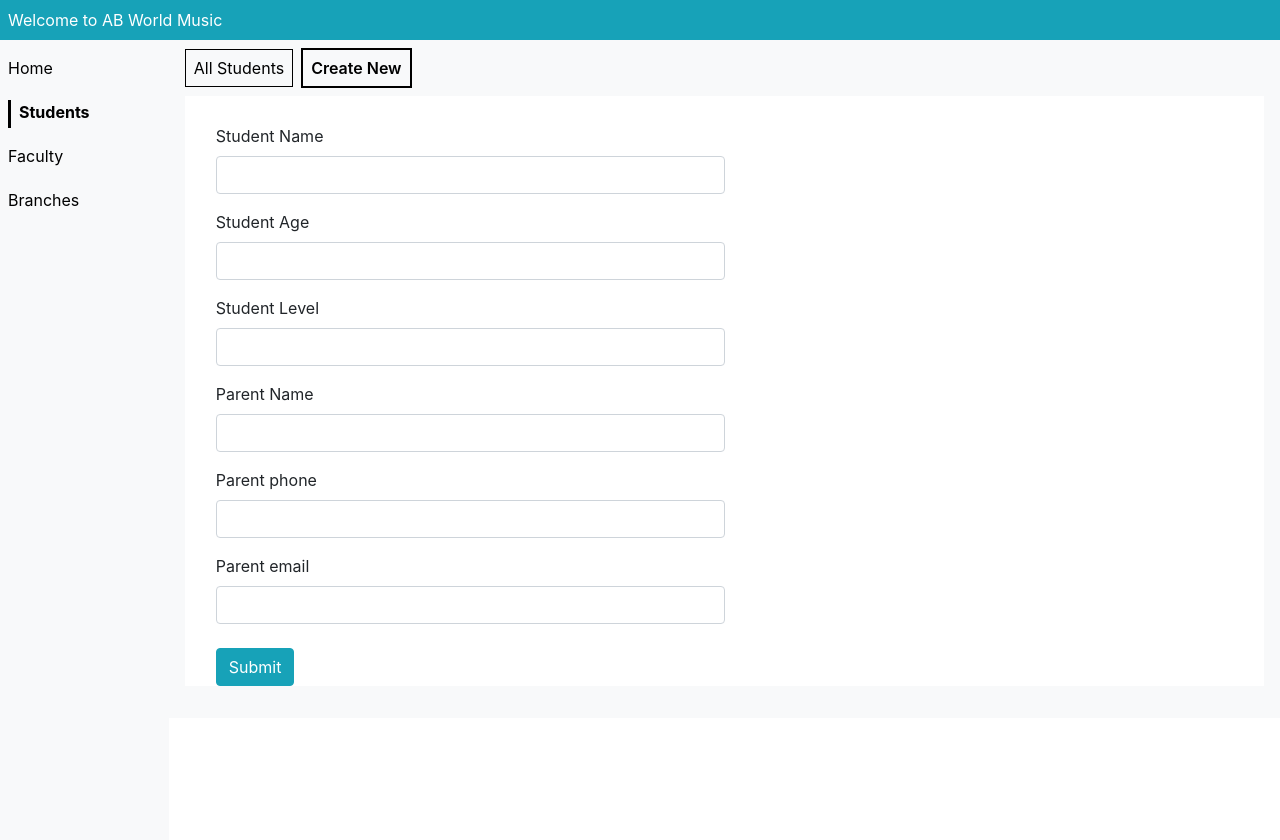
After one commit to AbworldMusic/AbWorldMusicApp, a PHP site: page /test.php in a window 1280 px wide, after a click on "Create New". The commit adds this page. Run offline with PHP 8.4, Linux system fonts and the light colour scheme; some libraries are stand-ins or nearby versions.

Commit message:
CRUD for students

```diff
--- a/style.css
+++ b/style.css
@@ -12,6 +12,10 @@
     color: black;
     text-decoration: none;
 }
+.sub-nav:hover{
+    color: black;
+    text-decoration: none;
+}
 .nav-item.active{
     font-weight: bold;
     border-left: 3px solid black;
@@ -19,11 +23,12 @@
 }
 .sub-nav{
     display: inline;
-    border: 1px solid grey;
+    border: 1px solid black;
+    color: black !important;
 }
 .sub-nav.active{
     font-weight: 600;
-    border: 2px solid grey;
+    border: 2px solid black;
 }
 @media  screen and (max-width: 520px) {
     .nav-bar{
--- /dev/null
+++ b/test.php
@@ -0,0 +1,66 @@
+
+
+<?php
+include_once('header.php');
+include_once('db.php');
+
+?>
+<title>Student</title>
+<div class="d-flex h-100 w-100">
+    <div class='p-2 bg-light nav-bar h-100'>
+        <div class="flex-column h-100 w-100 py-2">
+            <a href="admin_home.php" class='nav-item  pb-1 mb-3'>Home</a>
+            <a href="students.php" class='nav-item active pb-1 mb-3'>Students</a>
+            <a href="faculty.php" class='nav-item pb-1 mb-3'>Faculty</a>
+            <a href="branches.php" class='nav-item  pb-1 mb-3'>Branches</a>
+        </div>
+    </div>
+    <div class="h-100 w-100">
+        <div class="w-100 bg-light p-3">
+        <ul class="nav nav-pills mb-3" id="pills-tab" role="tablist">
+            <li class="">
+                <a class="sub-nav active p-2 mr-2" id="pills-all-tab" data-toggle="pill" href="#pills-all" role="tab" aria-controls="pills-home" aria-selected="true">All Students</a>
+            </li>
+            <li class="">
+                <a class="sub-nav p-2" id="pills-new-tab" data-toggle="pill" href="#pills-new" role="tab" aria-controls="pills-profile" aria-selected="false">Create New</a>
+            </li>
+        </ul>
+        <div class="tab-content" id="pills-tabContent">
+            <div class="tab-pane fade show active" id="pills-all" role="tabpanel" aria-labelledby="pills-home-tab">
+
+            </div>
+            <div class="tab-pane fade" id="pills-profile" role="tabpanel" aria-labelledby="pills-all-tab">
+
+            </div>
+            <div class="tab-pane fade bg-white" id="pills-new" role="tabpanel" aria-labelledby="pills-new-tab">
+                <div class="m-3 pt-4  col-sm-12 col-lg-6">
+                    <form action="post" class='form-group'>
+                        <label for="studentName" class="font-label mt-1">Student Name</label>
+                        <input id="studentName" type="text" class="form-control"/>
+
+                        <label for="studentAge" class="font-label mt-3">Student Age</label>
+                        <input id="studentAge" type="number" min=0 max=120 class="form-control"/>
+
+                        <label for="studentLevel" class="font-label mt-3">Student Level</label>
+                        <input id="studentLevel" type="number" min=0 max=20  class="form-control"/>
+
+                        <label for="parentName" class="font-label mt-3">Parent Name</label>
+                        <input id="parentName" type="text" class="form-control"/>
+
+                        <label for="parentPhone" class="font-label mt-3">Parent phone</label>
+                        <input id="parentPhone" type="number" min=1000000000 max=9999999999 class="form-control"/>
+
+                        <label for="parentEmail" class="font-label mt-3">Parent email</label>
+                        <input id="parentEmail" type="email" class="form-control"/>
+
+                        <button type="submit" class="btn btn-info mt-4">Submit</button>
+                    </form>
+                </div>
+            </div>
+        </div>
+
+
+        </div>
+
+    </div>
+</div>
```
Also changed, not shown: add_new_student.php (added, +22 -0 lines), delete_student.php (added, +17 -0 lines), edit_student.php (added, +87 -0 lines), students.php (+62 -11 lines).
